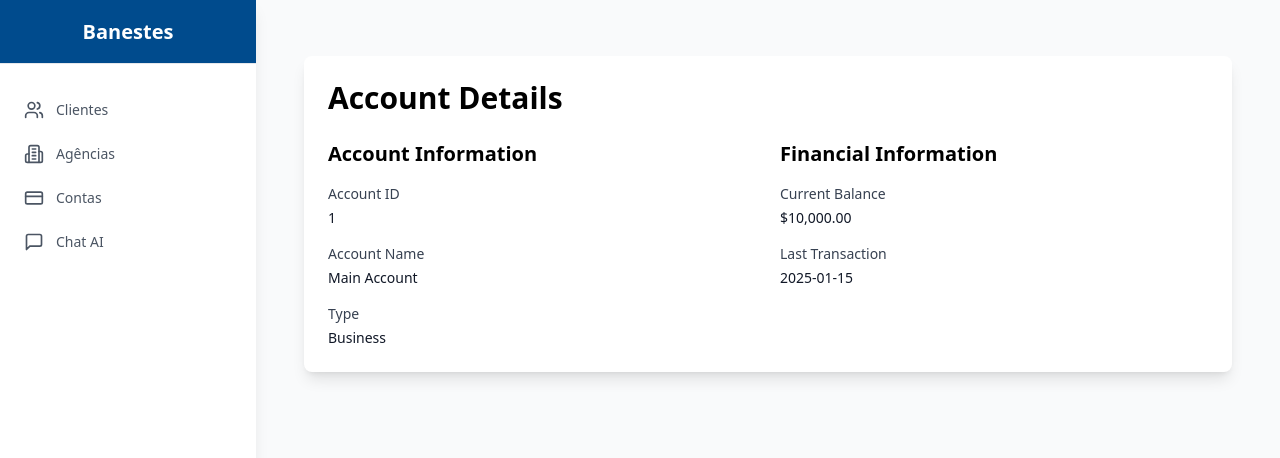
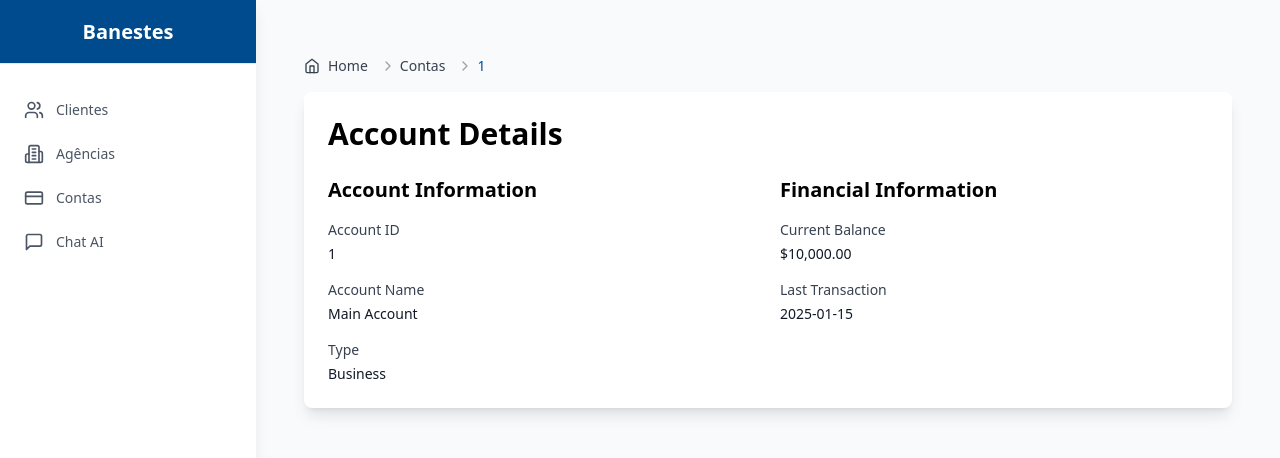
Before and after one commit to danilo-gazzoli/Desafio-Banestes, a React (Vite) app: page /accounts/1 in a window 1280 px wide. Shown: the top 458 px of the page. Built offline with nearby package versions, Linux system fonts and the light colour scheme.

Commit message:
feat(account): creation of basic script of account details

```diff
--- a/src/pages/AccountDetail.tsx
+++ b/src/pages/AccountDetail.tsx
@@ -1,11 +1,14 @@
 import React from 'react';
 import { useParams } from 'react-router-dom';
+import { Breadcrumb } from '../components/Breadcrumb';
 
 export function AccountDetail() {
   const { id } = useParams();
 
   return (
     <div className="container mx-auto px-4 py-8">
+      <Breadcrumb />
+
       <div className="bg-white rounded-lg shadow-lg p-6">
         <h1 className="text-3xl font-bold mb-6">Account Details</h1>
         <div className="grid grid-cols-1 md:grid-cols-2 gap-6">
```
